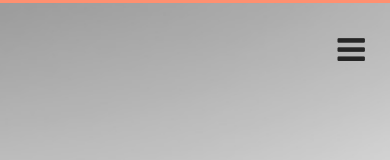
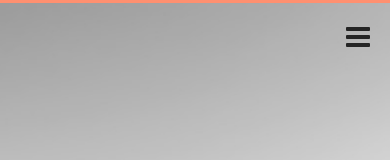
Before and after one commit to artfauq/mimosette, a website: page app/index.html in a window 390 px wide. Shown: the top 160 px of the page. Drawn offline with nearby package versions, Linux system fonts and the light colour scheme; some packages are replaced by stand-ins of ours; files whose address does not match are found by name.

Commit message:
Change responsive nav icon size

```diff
--- a/app/styles/scss/components/_navigation.scss
+++ b/app/styles/scss/components/_navigation.scss
@@ -59,8 +59,7 @@ nav {
     }
     .nav-icon {
         position: absolute;
-        font-size: 32px;
-        padding: 25px;
+        padding: 20px;
         right: 0;
         top: 0;
         display: block;
@@ -72,6 +71,7 @@ nav {
         color: inherit;
     }
     .nav-icon i {
+        font-size: 28px;
         transition: all .5s ease
     }
     nav.responsive .nav-icon {
```
Also changed, not shown: app/styles/css/main.css.
